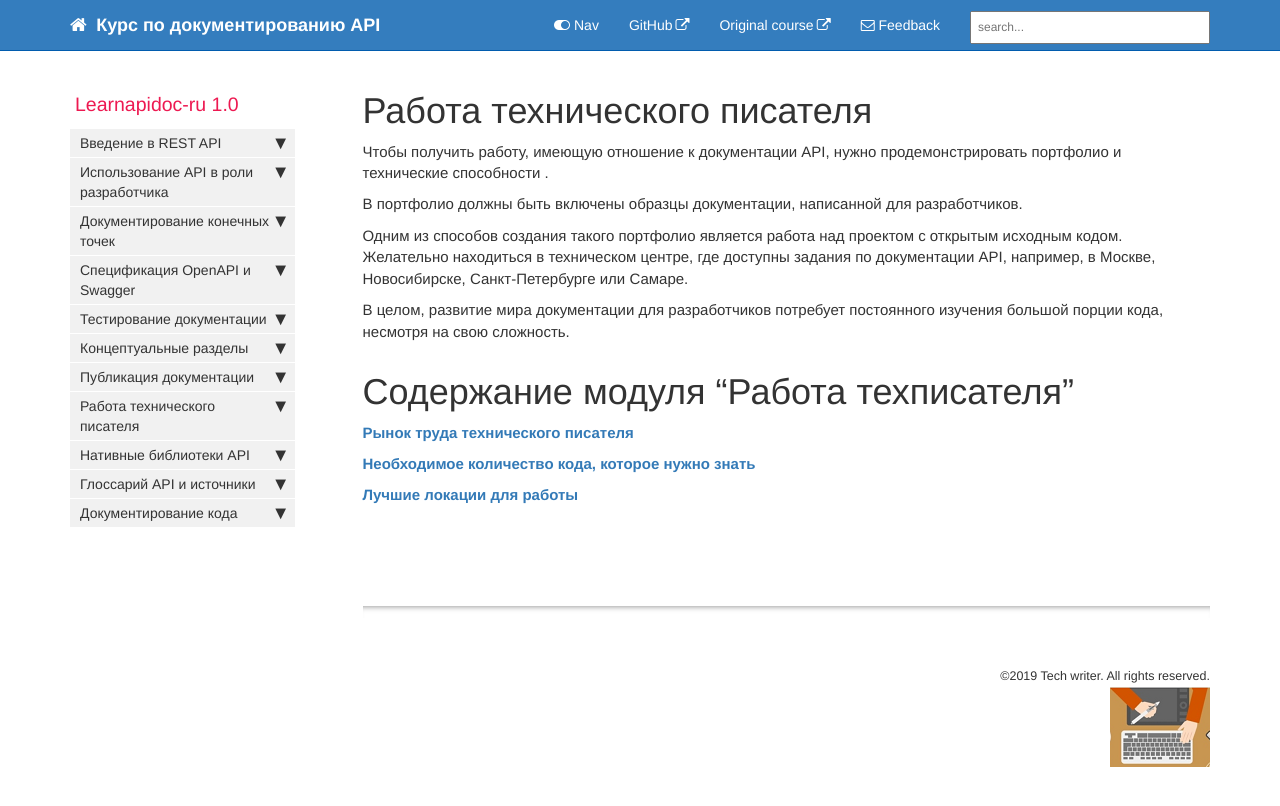
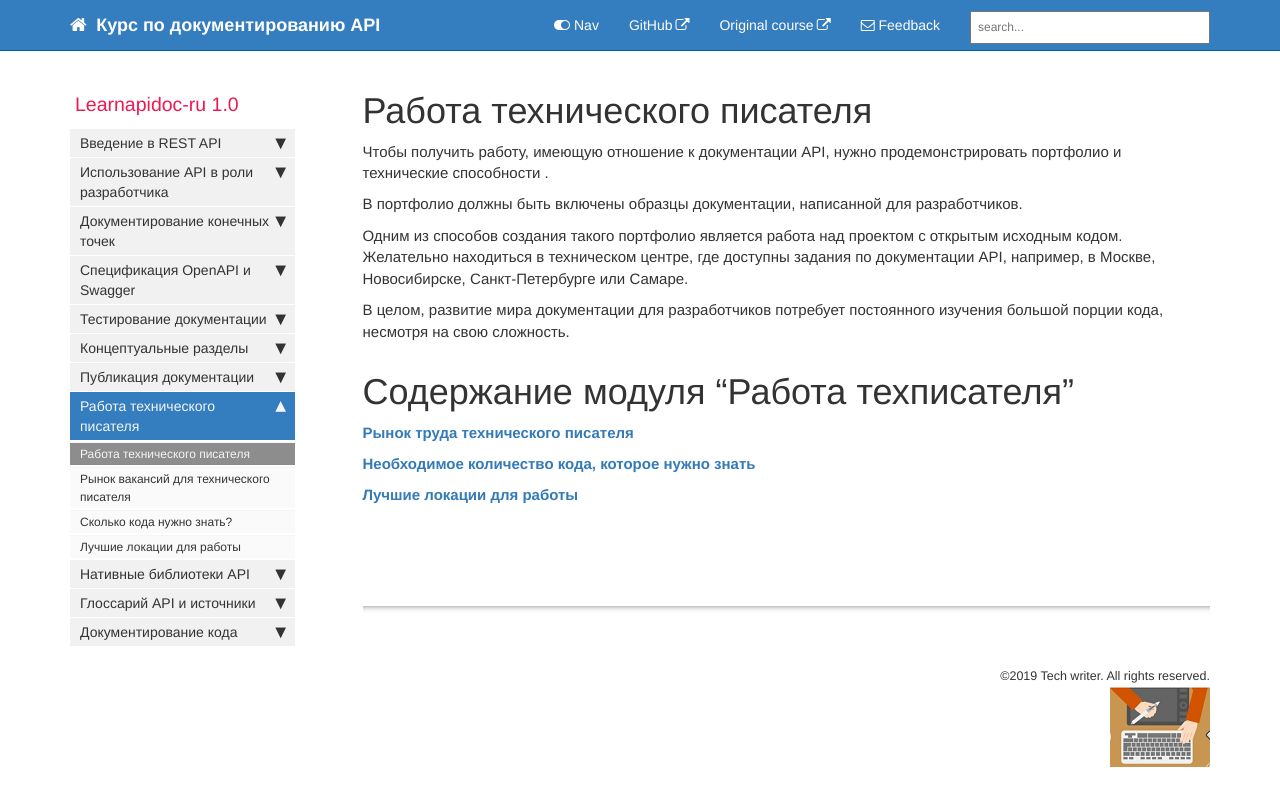
Before and after one commit to Starkovden/Starkovden.github.io, a Jekyll site: the page built from pages/getting-job/about-eigth-module.md, in a window 1280 px wide. Shown: the top 806 px of the page. Built offline with Jekyll 4.4.1, drawn with Linux system fonts in a browser that asks for light colours; nearby versions of some CDN libraries; comment, search, counter and statistics services are not loaded.

Commit message:
добавил раздел

```diff
--- a/_data/sidebars/mydoc_sidebar.yml
+++ b/_data/sidebars/mydoc_sidebar.yml
@@ -409,6 +409,10 @@ entries:
     output: web, pdf
     folderitems:
 
+    - title: Работа технического писателя
+      url: /about-eigth-module.html
+      output: web, pdf
+
     - title: Рынок вакансий для технического писателя
       url: /job-market.html
       output: web, pdf
```
